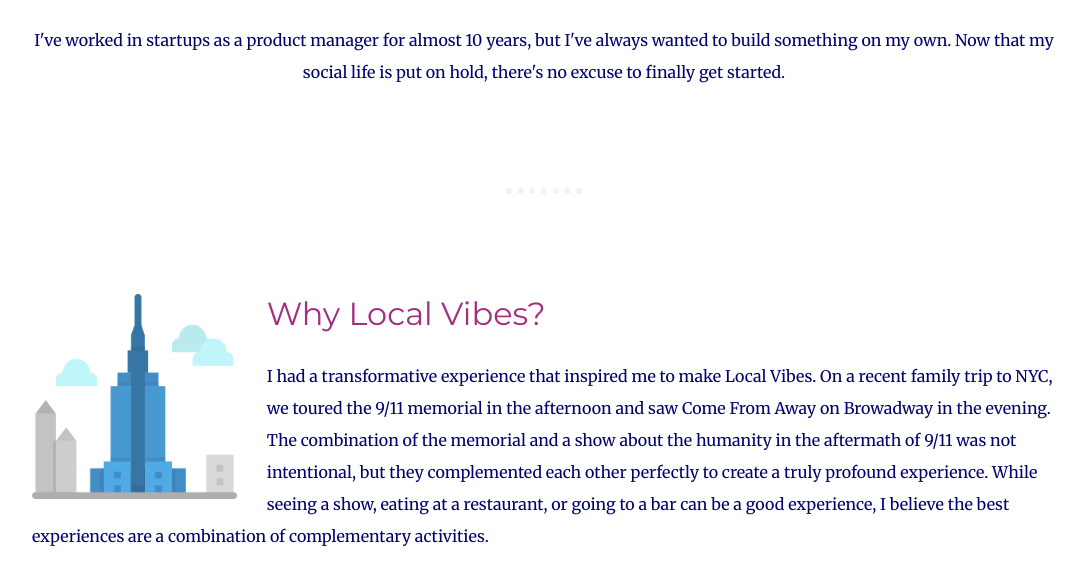
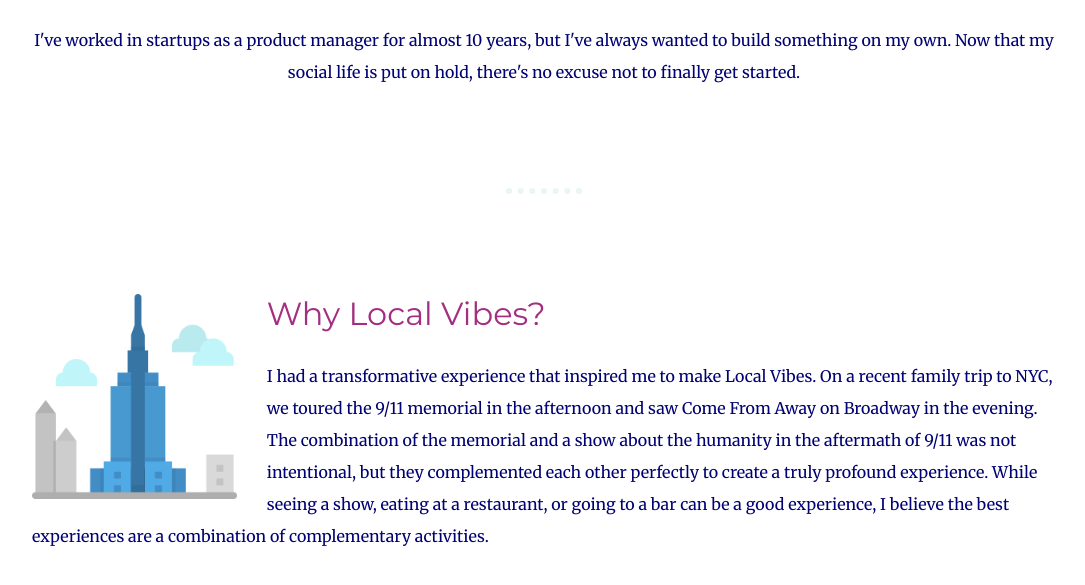
Before and after one commit to jasperj/localvibes, a plain HTML site: page index.html in a window 1280 px wide. Shown: the part 643-1228 px from the top of the page, without its empty margins (96-1181 px from the left). Drawn offline with Linux system fonts and the light colour scheme.

Commit message:
Update index.html

```diff
--- a/index.html
+++ b/index.html
@@ -23,7 +23,7 @@
     <div class="profile">
       <img class="skill-images headshot" src="images/jasperhead.png" alt="">
       <h2>About me</h2>
-      <p>I've worked in startups as a product manager for almost 10 years, but I've always wanted to build something on my own. Now that my social life is put on hold, there's no excuse to finally get started.</p>
+      <p>I've worked in startups as a product manager for almost 10 years, but I've always wanted to build something on my own. Now that my social life is put on hold, there's no excuse not to finally get started.</p>
     </div>
 
     <hr>
@@ -31,7 +31,7 @@
     <div class="skill-row">
       <img class="skill-images empire" src="images/empire.png" alt="">
       <h2>Why Local Vibes?</h2>
-      <p>I had a transformative experience that inspired me to make Local Vibes. On a recent family trip to NYC, we toured the 9/11 memorial in the afternoon and saw Come From Away on Browadway in the evening. The combination of the memorial and a
+      <p>I had a transformative experience that inspired me to make Local Vibes. On a recent family trip to NYC, we toured the 9/11 memorial in the afternoon and saw Come From Away on Broadway in the evening. The combination of the memorial and a
         show about the humanity in the aftermath of 9/11 was not intentional, but they complemented each other perfectly to create a truly profound experience. While seeing a show, eating at a restaurant, or going to a bar can be a good experience, I believe the best experiences are a combination of complementary activities.</p>
     </div>
     <br>
```
